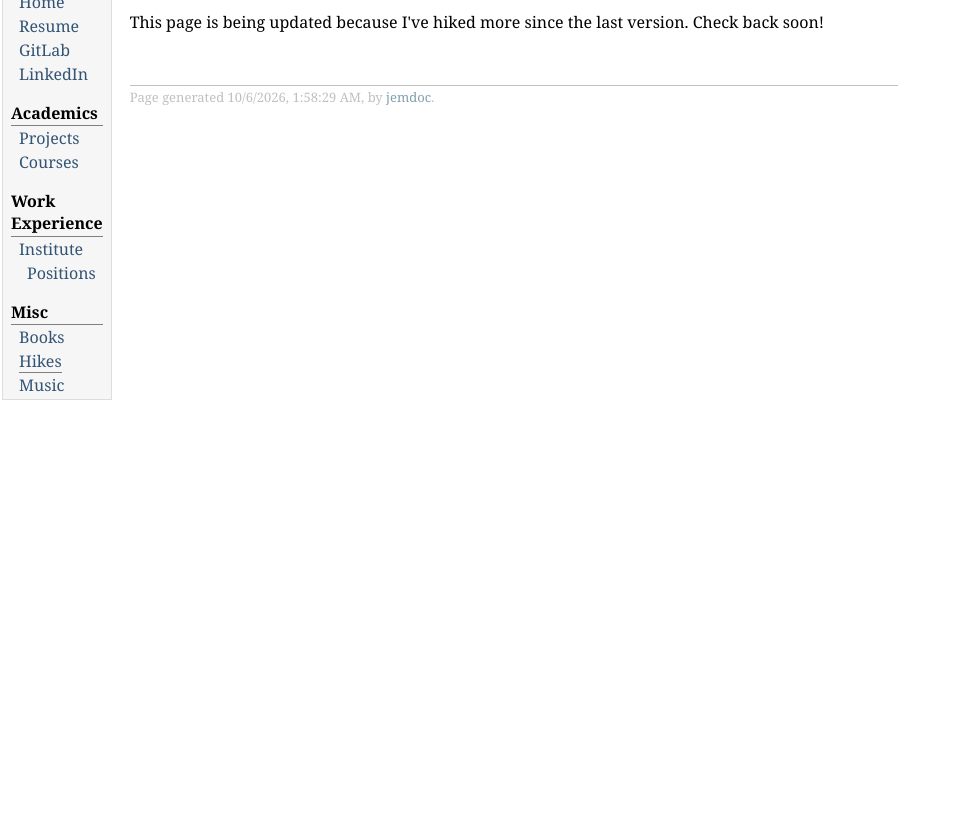
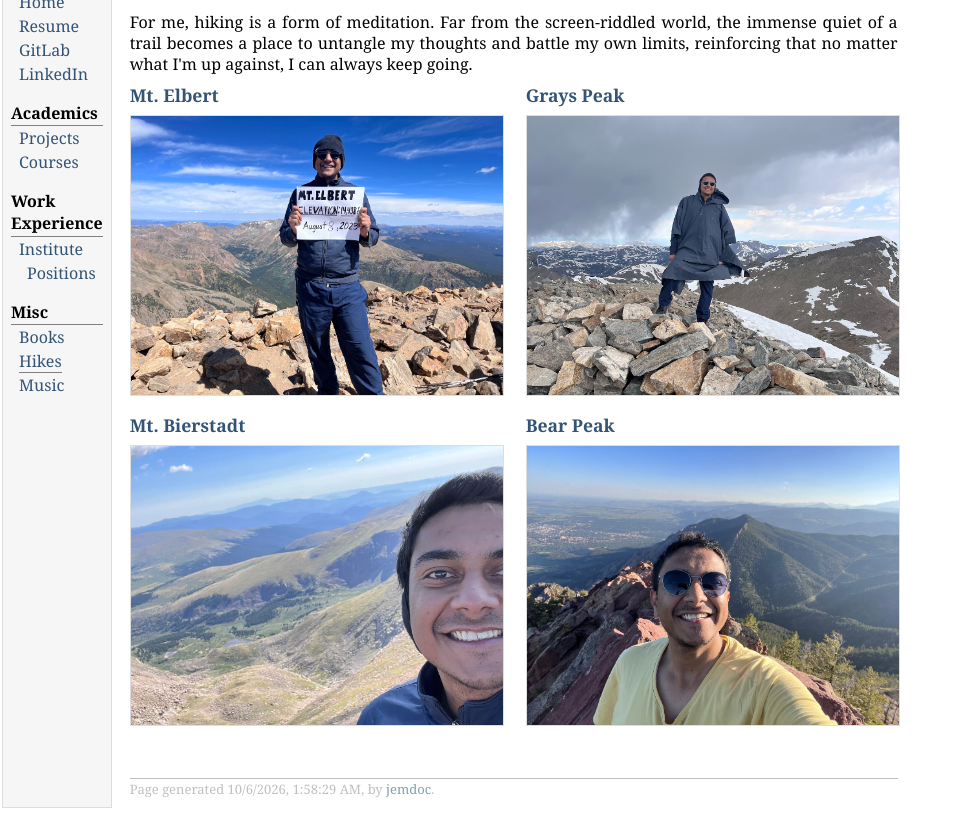
Before and after one commit to disipc/disipc.github.io, a plain HTML site: page hikes.html in a window 1280 px wide. Shown: the part 62-880 px from the top of the page, without its empty margins (0-961 px from the left). Before the commit the page ends 800 px from the top, so only its background shows below. Drawn offline with Linux system fonts and the light colour scheme.

Commit message:
added hikes, moved images

```diff
--- a/hikes.html
+++ b/hikes.html
@@ -32,9 +32,27 @@
 
 <td id="layout-content">
 <div id="toptitle">
-<h1>Error 418: Page is Brewing</h1>
+<h1>Hikes</h1>
 </div>
-<p>This page is being updated because I've hiked more since the last version. Check back soon!</p>
+<p align="justify">For me, hiking is a form of meditation. Far from the screen-riddled world, the immense quiet of a trail becomes a place to untangle my thoughts and battle my own limits, reinforcing that no matter what I'm up against, I can always keep going.</p>
+<div class="photo-grid">
+<div class="photo-cell">
+<h3>Mt. Elbert</h3>
+<a href="images/mt_elbert.jpg"><img src="images/mt_elbert.jpg" alt="Mt. Elbert" /></a>
+</div>
+<div class="photo-cell">
+<h3>Grays Peak</h3>
+<a href="images/grays_peak.jpg"><img src="images/grays_peak.jpg" alt="Grays Peak" /></a>
+</div>
+<div class="photo-cell">
+<h3>Mt. Bierstadt</h3>
+<a href="images/mt_bierstadt.jpg"><img src="images/mt_bierstadt.jpg" alt="Mt. Bierstadt" /></a>
+</div>
+<div class="photo-cell">
+<h3>Bear Peak</h3>
+<a href="images/bear_peak.jpg"><img src="images/bear_peak.jpg" alt="Bear Peak" /></a>
+</div>
+</div>
 <div id="footer">
 <div id="footer-text">
 Page generated <script type="text/javascript">document.write(new Date().toLocaleString());</script>, by <a href="http://jemdoc.jaboc.net/">jemdoc</a>.
--- a/jemdoc.css
+++ b/jemdoc.css
@@ -366,3 +366,21 @@ table.imgtable, table.imgtable td {
     border: none;
     text-align: left;
 }
+.photo-grid {
+	display: grid;
+	grid-template-columns: 1fr 1fr;
+	gap: 1.5em;
+	margin-top: 1em;
+}
+
+.photo-cell h3 {
+	margin: 0 0 0.4em 0;
+}
+
+.photo-cell img {
+	width: 100%;
+	aspect-ratio: 4 / 3;
+	object-fit: cover;
+	display: block;
+	border: 1px solid #dddddd;
+}
```
Also changed, not shown: index.html (+1 -1 lines), music.html (+10 -0 lines), projects.html (+4 -4 lines), images/bear_peak.jpg (added), images/btp.jpg (renamed from btp.jpg), images/grays_peak.jpg (added), images/hyper.jpg (renamed from hyper.jpg), images/mistlab.jpg (renamed from mistlab.jpg), images/mt_bierstadt.jpg (added), images/mt_elbert.jpg (added), images/mypic.jpg (renamed from mypic.jpg), images/spiri.jpg (renamed from spiri.jpg).
